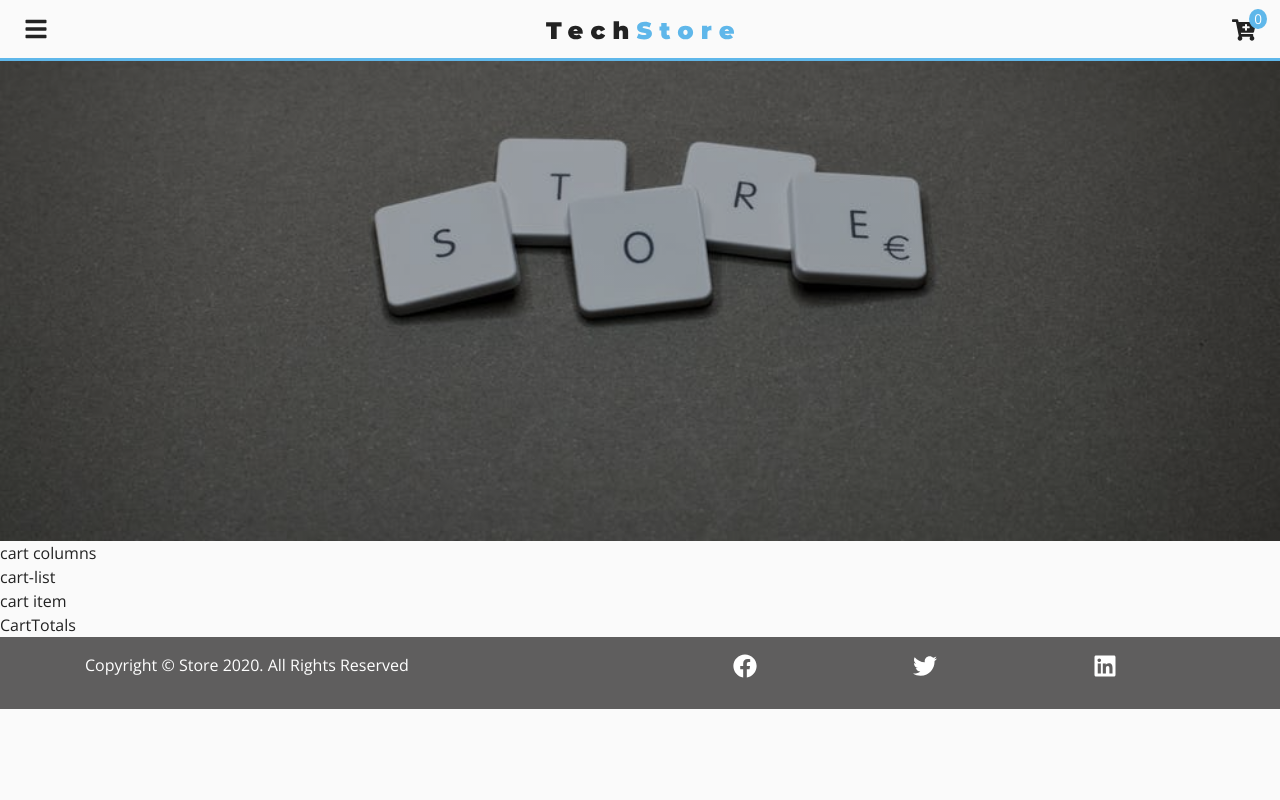
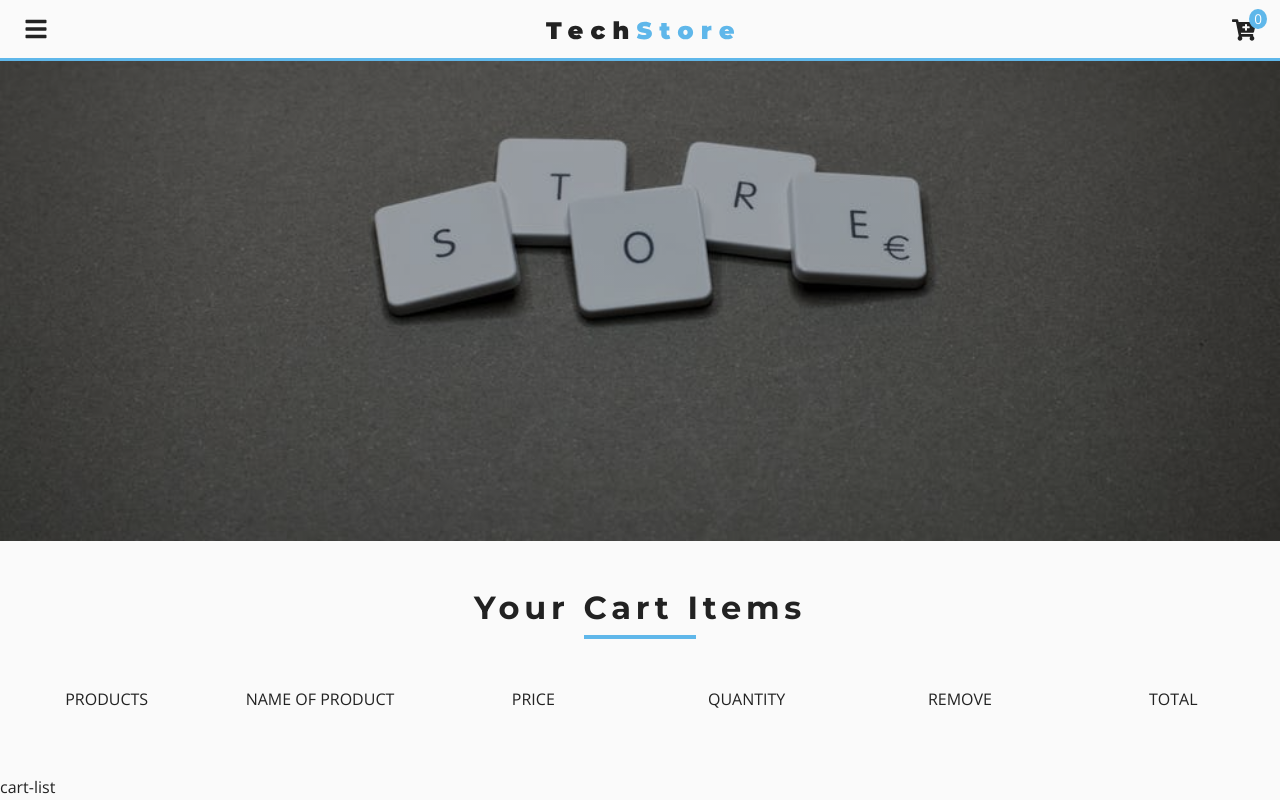
Before and after one commit to SamStha07/react-store, a React (Create React App) app: page /cart in a window 1280 px wide. Shown: the top 800 px of the page. Built offline with nearby package versions, Linux system fonts and the light colour scheme.

Commit message:
Added columns in cart

```diff
--- a/src/components/CartPage/Cart.js
+++ b/src/components/CartPage/Cart.js
@@ -2,13 +2,18 @@
 import Title from "../Title";
 import CartColumn from "./CartColumn";
 import CartList from "./CartList";
-import CartItem from "./CartItem";
 import CartTotals from "./CartTotals";
 
 export default function Cart() {
-  return <div>
-    <CartColumn />
-    <CartList />
-    <CartTotals />
-  </div>;
+  return (
+    <section className="py-5">
+      {/* title */}
+      <div className="container">
+        <Title title="your cart items" center="true" />
+      </div>
+      <CartColumn />
+      <CartList />
+      <CartTotals />
+    </section>
+  );
 }
--- a/src/components/CartPage/CartColumn.js
+++ b/src/components/CartPage/CartColumn.js
@@ -1,9 +1,30 @@
-import React from 'react'
+import React from "react";
 
 export default function CartColumn() {
-    return (
-        <div>
-            cart columns
+  return (
+    <div className="container-fluid text-center d-none d-lg-block my-5">
+      <div className="row">
+        {/* single column */}
+        <div className="col-lg-2">
+          <p className="text-uppercase">products</p>
         </div>
-    )
+        {/* comlumn end */}
+        <div className="col-lg-2">
+          <p className="text-uppercase">name of product</p>
+        </div>
+        <div className="col-lg-2">
+          <p className="text-uppercase">price</p>
+        </div>
+        <div className="col-lg-2">
+          <p className="text-uppercase">quantity</p>
+        </div>
+        <div className="col-lg-2">
+          <p className="text-uppercase">remove</p>
+        </div>
+        <div className="col-lg-2">
+          <p className="text-uppercase">total</p>
+        </div>
+      </div>
+    </div>
+  );
 }
```
